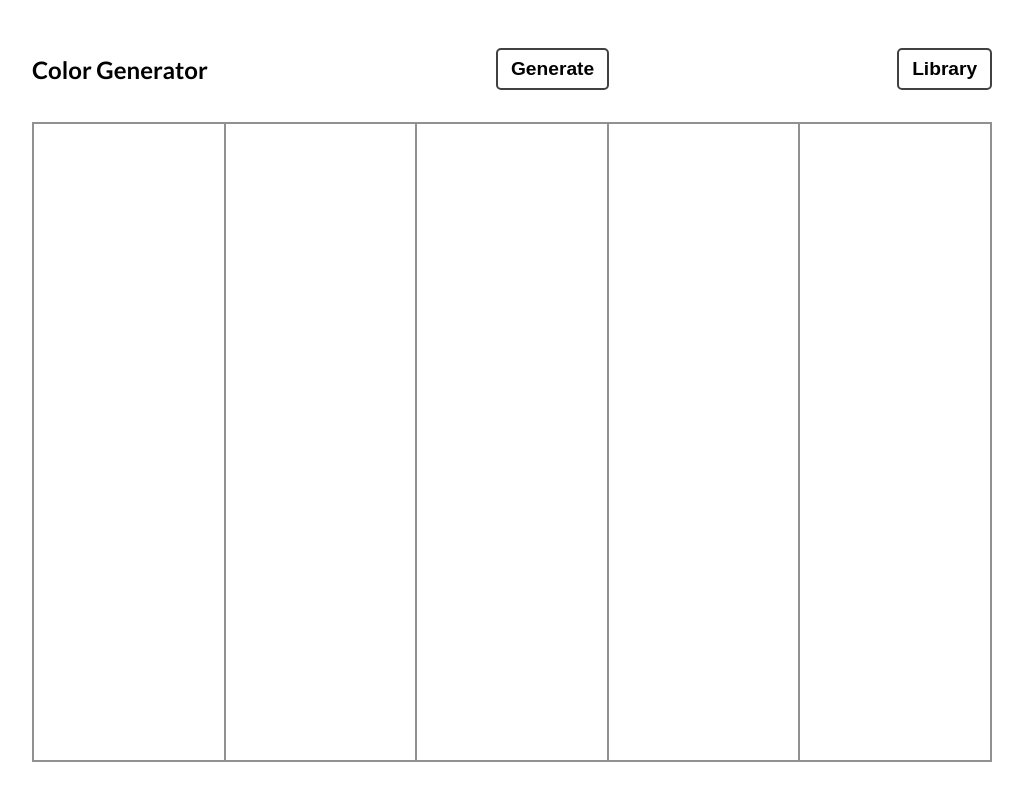
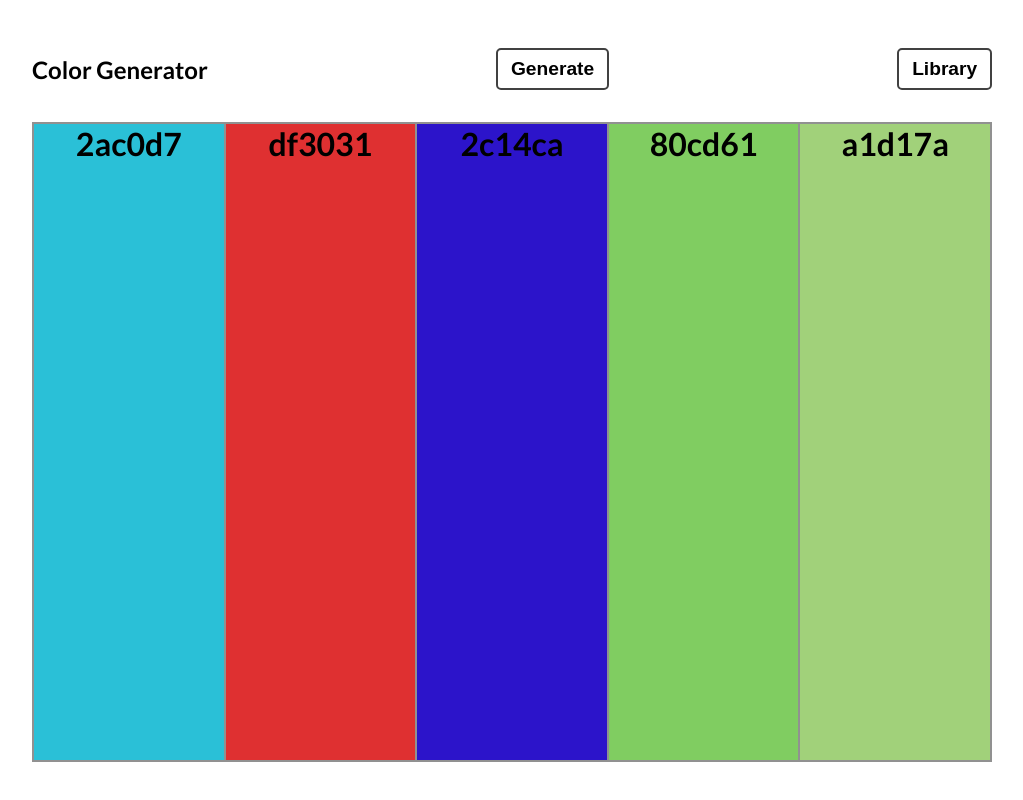
Before and after one commit to aleksabozinovic/color-generator-react, a React (Create React App) app: page / in a window 1280 px wide. Shown: the top 800 px of the page, without its empty margins (128-1151 px from the left). Built offline with nearby package versions, Linux system fonts and the light colour scheme.

Commit message:
generate 5 colors working

```diff
--- a/src/App.js
+++ b/src/App.js
@@ -9,14 +9,22 @@ import Colors from "./components/Colors";
 
 function App() {
   // Functions
-  let randomColor = Math.floor(Math.random() * 16777215).toString(16);
+  let randomColor = () => Math.floor(Math.random() * 16777215).toString(16);
+
+  let colorsArray = [];
+  for (let i = 0; i < 5; i++) {
+    colorsArray.push(randomColor());
+  }
+
+  // console.log(colorsArray.forEach((e) => console.log(e)));
+
   // State
-  const [color, setColor] = useState([randomColor]);
+  const [color, setColor] = useState([colorsArray.map((e) => e)]);
 
   return (
     <div className="App">
       <Nav color={color} setColor={setColor} />
-      <Colors color={color} setColor={setColor} />
+      <Colors colorsArray={colorsArray} />
     </div>
   );
 }
--- a/src/components/Colors.js
+++ b/src/components/Colors.js
@@ -3,14 +3,12 @@ import React from "react";
 // Import Color
 import Color from "./Color";
 
-const Colors = ({ color, setColor }) => {
+const Colors = ({ colorsArray }) => {
   return (
     <div className="colors">
-      <Color color={color} />
-      <Color color={color} />
-      <Color color={color} />
-      <Color color={color} />
-      <Color color={color} />
+      {colorsArray.map((newColors) => (
+        <Color newColors={newColors} />
+      ))}
     </div>
   );
 };
--- a/src/components/Nav.js
+++ b/src/components/Nav.js
@@ -1,12 +1,11 @@
 import React from "react";
 
-const Nav = ({ color, setColor }) => {
+const Nav = ({ setColor }) => {
   const changeColor = () => {
-    let randomColor = () => Math.floor(Math.random() * 16777215).toString(16);
-    // for (let i = 0; i < 5; i++) {
-    // console.log(color);
-    // }
-    setColor([randomColor()]);
+    for (let i = 0; i < 5; i++) {
+      let randomColor = () => Math.floor(Math.random() * 16777215).toString(16);
+      setColor([randomColor()]);
+    }
   };
 
   return (
```
